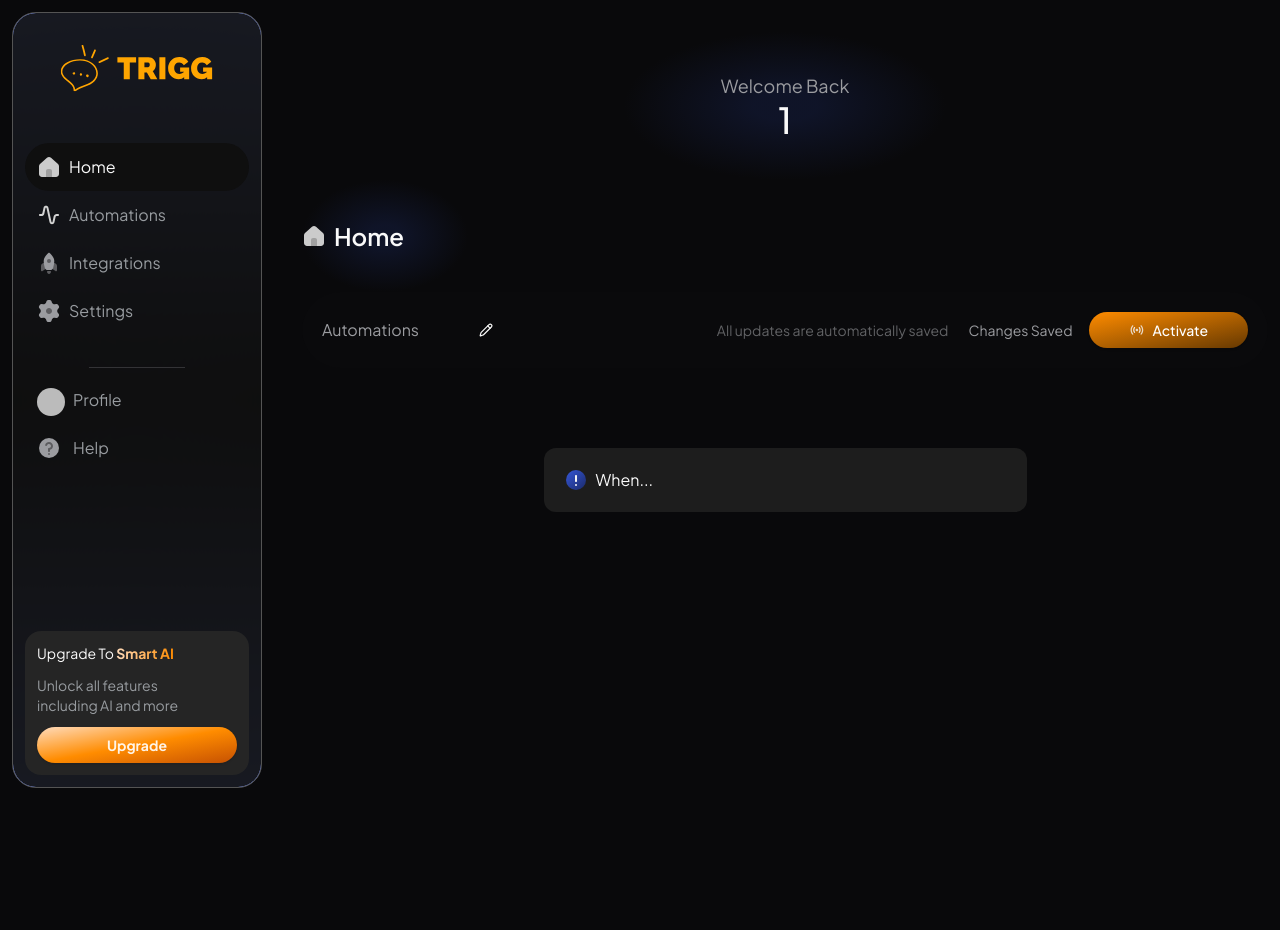
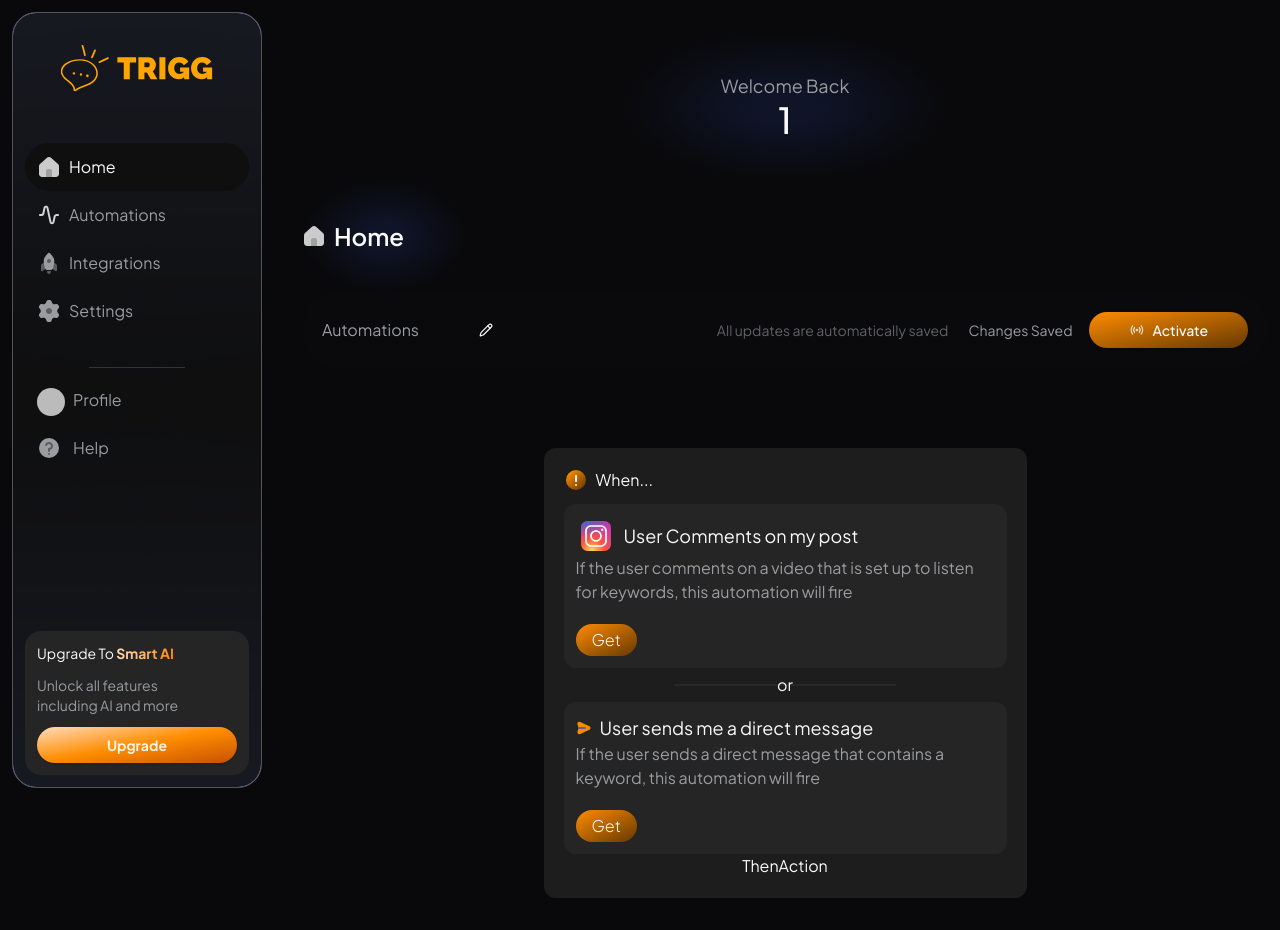
Before and after one commit to HaroonHakimi/Trigg, a Next.js app: page /dashboard/1/automations/1 in a window 1280 px wide. Before the commit the page ends 800 px from the top, so only its background shows below. Built offline with nearby package versions, Linux system fonts and the light colour scheme; no server answers; the database is empty; sample sign-in values are in the browser's storage; some icons are missing.

Commit message:
setting up actions / listeners fro automations

```diff
--- a/src/actions/automations/index.ts
+++ b/src/actions/automations/index.ts
@@ -2,6 +2,7 @@
 
 import { onCurrentUser } from "../user";
 import {
+  addListener,
   createAutomation,
   findAutomation,
   getAutomations,
@@ -63,3 +64,20 @@
     return { status: 500, data: "Internal Server Error" };
   }
 };
+
+export const saveListener = async (
+  automationId: string,
+  listener: "SMARTAI" | "MESSAGE",
+  prompt: string,
+  reply?: string
+) => {
+  await onCurrentUser();
+
+  try {
+    const create = await addListener(automationId, listener, prompt, reply);
+    if (create) return { status: 200, data: "Listner create" };
+    return { status: 404, data: "Cant save listener" };
+  } catch (error) {
+    return { status: 500, data: "Internal Server Error" };
+  }
+};
--- a/src/actions/automations/queries.ts
+++ b/src/actions/automations/queries.ts
@@ -65,10 +65,32 @@
   }
 ) => {
   return await client.automation.update({
-    where: {id},
+    where: { id },
     data: {
       name: update.name,
-      active: update.active
-    }
-  })
+      active: update.active,
+    },
+  });
 };
+
+export const addListener = async (
+  automationId: string,
+  listener: "SMARTAI" | "MESSAGE",
+  prompt: string,
+  reply?: string
+) => {
+  return await client.automation.update({
+    where: {
+      id: automationId,
+    },
+    data: {
+      listener: {
+        create: {
+          listener,
+          prompt,
+          commentReply: reply,
+        },
+      },
+    },
+  });
+};
--- /dev/null
+++ b/src/components/global/automations/then/then.tsx
@@ -0,0 +1,13 @@
+import React from 'react'
+
+type Props = {
+  id: string
+}
+
+const ThenAction = ({ id }: Props) => {
+  return (
+    <div>ThenAction</div>
+  )
+}
+
+export default ThenAction
--- a/src/components/global/automations/trigger/active.tsx
+++ b/src/components/global/automations/trigger/active.tsx
@@ -1,18 +1,47 @@
-import React from 'react'
+import { InstagramDuoToneBlue, PlaneBlue } from "@/icons";
+import { Instagram } from "lucide-react";
+import React from "react";
 
 type Props = {
-    type: string
-    keywords: {
-        id: string
-        word: string
-        automationId: string | null
-    }
-}
+  type: string;
+  keywords: {
+    id: string;
+    word: string;
+    automationId: string | null;
+  }[];
+};
 
-const ActiveTrigger = (props: Props) => {
+const ActiveTrigger = ({ type, keywords }: Props) => {
   return (
-    <div>ActiveTrigger</div>
-  )
-}
+    <div className="bg-background-80 p-3 rounded-xl w-full">
+      <div className="flex items-center gap-x-2 ">
+        {type === "COMMENT" ? <InstagramDuoToneBlue /> : <PlaneBlue />}
 
-export default ActiveTrigger
+        <p className="text-lg">
+          {type === "COMMENT"
+            ? "User Comments on my post"
+            : "User sends me a direct message"}
+        </p>
+      </div>
+      <p className="text-text-secondary">
+        {type === "COMMENT"
+          ? "If the user comments on a video that is set up to listen for keywords, this automation will fire"
+          : "If the user sends a direct message that contains a keyword, this automation will fire"}
+      </p>
+
+      <div className="flex gap-2 mt-5 flex-wrap">
+        {keywords.map((word) => (
+          <div
+            key={word.id}
+            className="bg-gradient-to-br from-[#FF8C00]  to-[#653801]
+            flex items-center gap-x-2 capitalize text-white font-light py-1 px-4 rounded-full cursor-pointer"
+          >
+            <p>{word.word}</p>
+          </div>
+        ))}
+      </div>
+    </div>
+  );
+};
+
+export default ActiveTrigger;
--- a/src/components/global/automations/trigger/index.tsx
+++ b/src/components/global/automations/trigger/index.tsx
@@ -1,6 +1,9 @@
+'use client'
 import { useQueryAutomation } from '@/hooks/use-queries'
 import React from 'react'
 import ActiveTrigger from './active'
+import { Separator } from '@/components/ui/separator'
+import ThenAction from '../then/then'
 
 type Props = {
     id: string
@@ -9,13 +12,43 @@
 const Trigger = ({ id }: Props) => {
   const { data } = useQueryAutomation(id)
 
-  if (data?.data && data?.data?.trigger.length > 0) {
+  // if (data?.data && data?.data?.trigger.length > 0) {
     return (
       <div className='flex flex-col gap-y-y items-center'>
-        <ActiveTrigger/>
+        <ActiveTrigger type={'COMMENT'} keywords={[
+          {
+            id: 'sas',
+            word: 'get',
+            automationId:id
+          }
+        ]}/>
+        {
+          // data?.data?.trigger.length > 1 && <></>
+          <>
+          <div className='relative w-6/12 my-4'>
+          <p className='absolute transform  px-2 -translate-y-1/2
+          top-1/2 -translate-x-1/2 left-1/2'>
+            or
+          </p>
+          <Separator
+          orientation="horizontal"
+          className='border-muted border-[1px]'
+          />
+
+          </div>
+          <ActiveTrigger type={'MESSAGE'} keywords={[
+            {
+              id: 'sas',
+              word: 'get',
+              automationId:id
+            }
+          ]}/>
+          </>
+        }
+        <ThenAction/>
       </div>
     )
-  }
+  // }
 }
 
 export default Trigger
--- a/src/hooks/use-automation.tsx
+++ b/src/hooks/use-automation.tsx
@@ -1,6 +1,7 @@
 import React, { useEffect, useRef, useState } from "react";
 import { useMutationData } from "./use-mutation-data";
-import { createAutomations, updateAutomationName } from "@/actions/automations";
+import { createAutomations, saveListener, updateAutomationName } from "@/actions/automations";
+import { z } from "zod";
 
 export const useCreateAutomation = (id?: string) => {
   const { isPending, mutate } = useMutationData(
@@ -56,3 +57,17 @@
     isPending,
   };
 };
+
+
+export const useListener = (id: string) => {
+  const [listener, setListener] = useState<'MESSAGE' | 'SMARTAI'>('MESSAGE')
+  const promptSchema = z.object({
+    prompt: z.string().min(1),
+    reply: z.string()
+  })
+
+  const { isPending, mutate } = useMutationData(['create-listener'], (data: {prompt: string, reply: string}) => {
+    saveListener(id, listener, data.prompt, data.reply)
+  })
+
+}
--- /dev/null
+++ b/src/hooks/use-zod-form.ts
@@ -0,0 +1,14 @@
+import { UseMutateFunction } from "@tanstack/react-query";
+import { useForm } from "react-hook-form";
+import { ZodSchema, z } from "zod";
+import { zodResolver} from '@hookform/resolvers/zod'
+
+export const useZodForm = (
+    schema: ZodSchema,
+    mutation: UseMutateFunction,
+    defaultValues?: any
+) => {
+     const {} = useForm<z.infer<typeof schema>>({
+        resolver: zodResolver(schema)
+     })
+}
--- a/src/icons/plane-blue.tsx
+++ b/src/icons/plane-blue.tsx
@@ -12,7 +12,7 @@
                     fill-rule="evenodd"
                     clip-rule="evenodd"
                     d="M1.46187 4.38562C0.907888 2.72367 2.60675 1.20312 4.19735 1.93725L13.3988 6.18411C14.948 6.89911 14.948 9.10094 13.3988 9.81594L4.19736 14.0628C2.60676 14.7969 0.907893 13.2763 1.46188 11.6144L2.45585 8.63248C2.59269 8.22195 2.59269 7.77811 2.45585 7.36757L1.46187 4.38562Z"
-                    fill="#768BDD"
+                    fill="#FF8C00"
                 />
                 <path
                     d="M2.44435 8.66671L2.45575 8.63252C2.59259 8.22199 2.59259 7.77815 2.45575 7.36761L2.44434 7.33337H9.33323C9.70142 7.33337 9.9999 7.63185 9.9999 8.00004C9.9999 8.36823 9.70142 8.66671 9.33323 8.66671H2.44435Z"
--- a/src/icons/warning.tsx
+++ b/src/icons/warning.tsx
@@ -29,8 +29,8 @@
                     y2="22"
                     gradientUnits="userSpaceOnUse"
                 >
-                    <stop stop-color="#3352CC" />
-                    <stop offset="1" stop-color="#1C2D70" />
+                    <stop stop-color="#FF8C00" />
+                    <stop offset="1" stop-color="#653801" />
                 </linearGradient>
             </defs>
         </svg>
```
